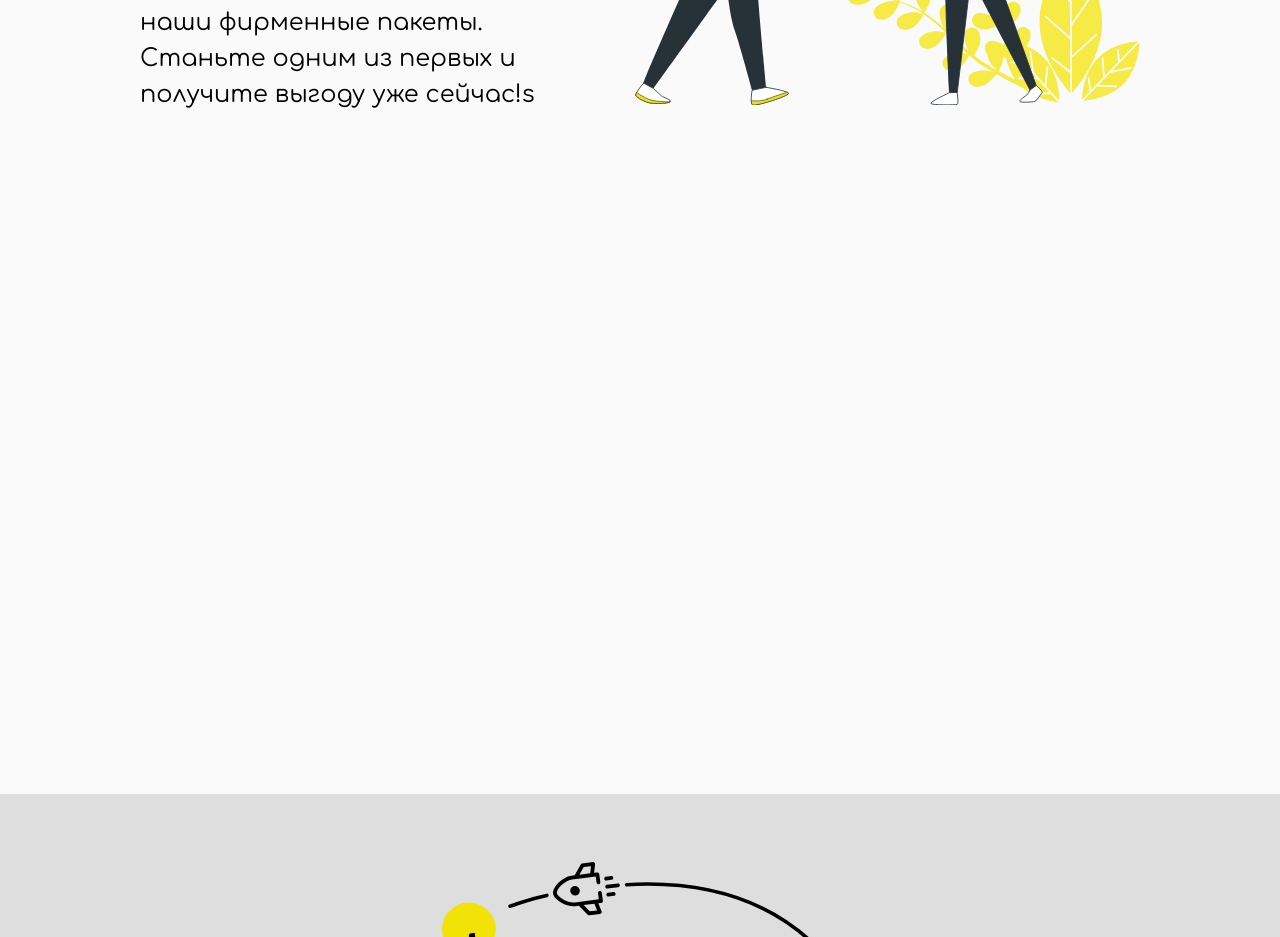
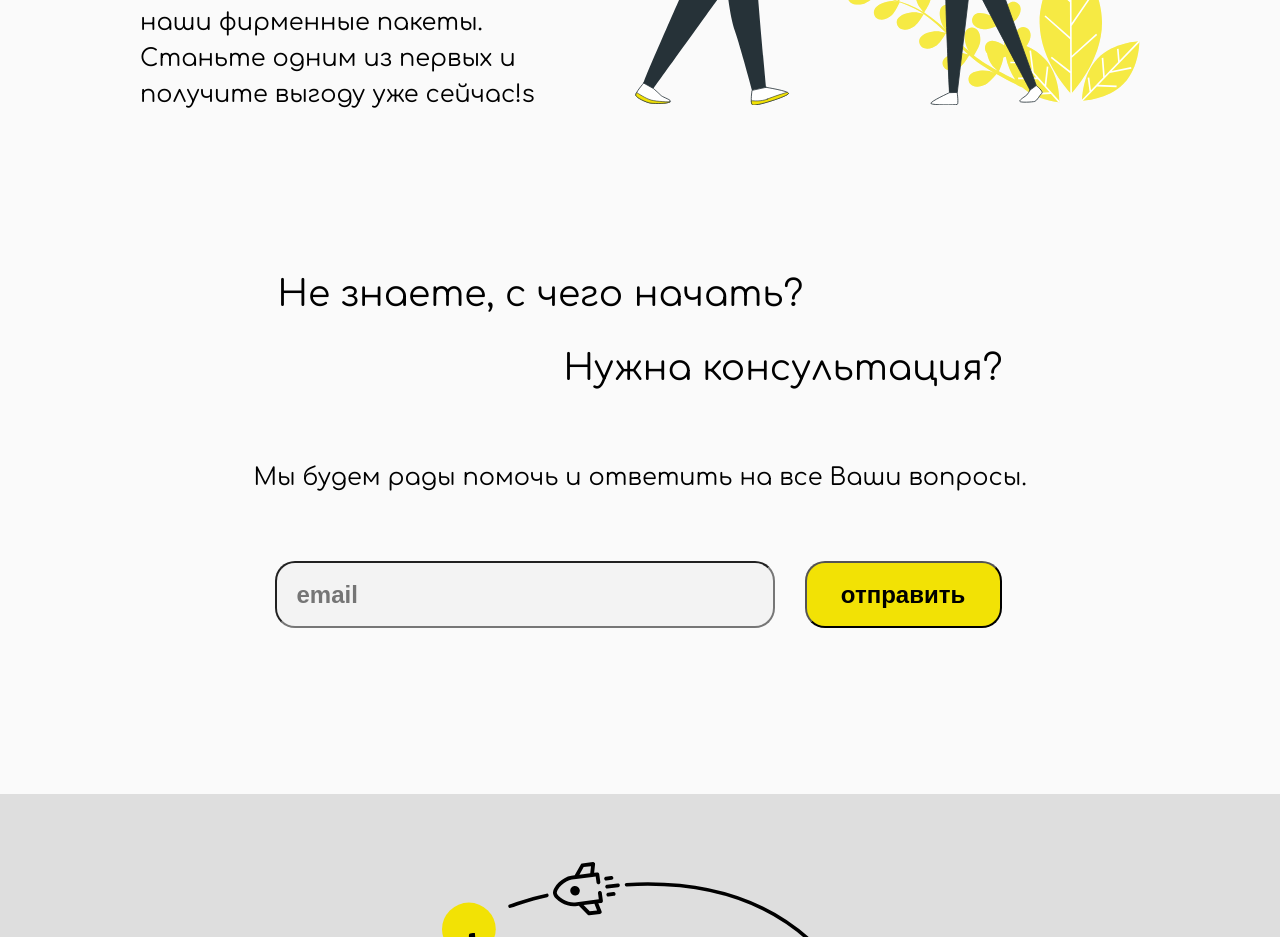
Before and after one commit to kelzerock/lemoon, a React (Create React App) app in the folder lemoon/: page / in a window 1280 px wide. Shown: the part 6900-7837 px from the top of the page. Built offline with nearby package versions, Linux system fonts and the light colour scheme.

Commit message:
feat: complete main info block

```diff
--- a/lemoon/src/components/main-info/form/form.component.jsx
+++ b/lemoon/src/components/main-info/form/form.component.jsx
@@ -0,0 +1,23 @@
+import "./form.styles.scss";
+
+const Form = () => {
+  return (
+    <div className="form-div">
+      <h5>Не знаете, с чего начать?</h5>
+      <h5>Нужна консультация?</h5>
+      <p>Мы будем рады помочь и ответить на все Ваши вопросы.</p>
+      <form onSubmit={handleSubmit}>
+        <label>
+           <input type="text" name="email" placeholder="email" />
+        </label>
+        <input type="submit" value="отправить" />
+      </form>
+    </div>
+  );
+};
+
+const handleSubmit = (event) => {
+  console.log('i check it')
+  event.preventDefault();
+}
+export default Form;
--- a/lemoon/src/components/main-info/form/form.styles.scss
+++ b/lemoon/src/components/main-info/form/form.styles.scss
@@ -0,0 +1,58 @@
+.form-div {
+  padding-top: 130px;
+  max-width: 775px;
+  margin: 0 auto;
+
+  h5 {
+    font-weight: 400;
+    font-size: 36px;
+    line-height: 150%;
+    text-align: center;
+    color: #000000;
+    text-align: right;
+    margin: 0 25px 20px;
+
+    &:first-of-type {
+      text-align: left;
+    }
+  }
+  p {
+    margin: 65px 0;
+    font-weight: 400;
+    font-size: 24px;
+    line-height: 150%;
+    text-align: center;
+    color: #000000;
+  }
+
+  form {
+    display: flex;
+    max-width: 731px;
+    margin: 0 auto;
+    column-gap: 30px;
+
+    label {
+      flex: 0 1 500px;
+      input {
+        width: 100%;
+        height: 67px;
+        background: #f3f3f3;
+        border-radius: 20px;
+        font-weight: 700;
+        font-size: 24px;
+        line-height: 27px;
+        color: rgba(0, 0, 0, 0.5);
+        padding: 20px;
+      }
+    }
+    input {
+      width: 197px;
+      height: 67px;
+      background: #f2e205;
+      border-radius: 20px;
+      font-weight: 700;
+      font-size: 24px;
+      line-height: 27px;
+    }
+  }
+}
--- a/lemoon/src/components/main-info/main-info.component.jsx
+++ b/lemoon/src/components/main-info/main-info.component.jsx
@@ -1,3 +1,4 @@
+import Form from './form/form.component';
 import Gift from './gift/gift.component';
 import Instruction from './instruction/instruction.conponent';
 import './main-info.styles.scss'
@@ -9,6 +10,7 @@ const MainInfo = () => {
       <Reason />
       <Instruction />
       <Gift />
+      <Form />
     </div>
   );
 };
```
